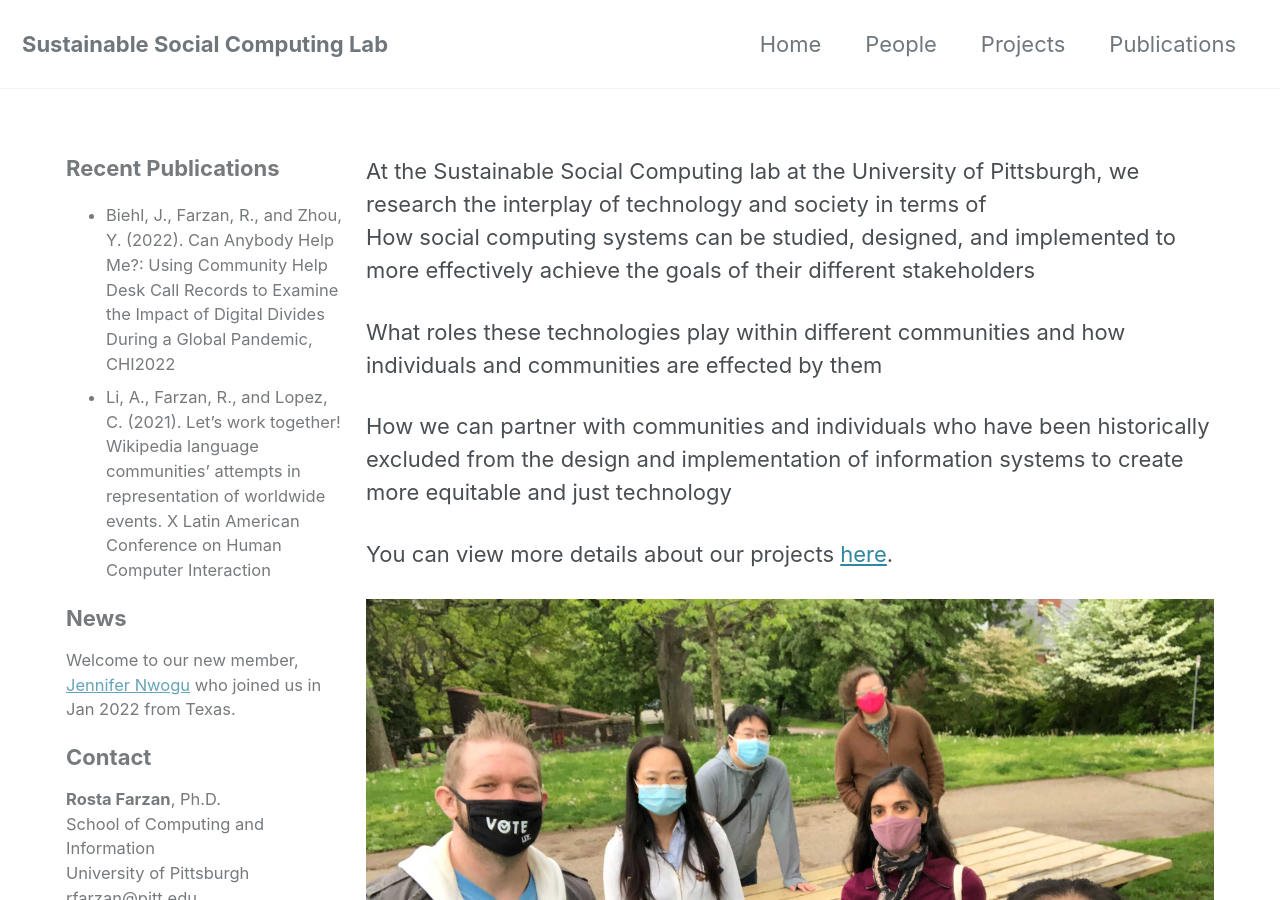
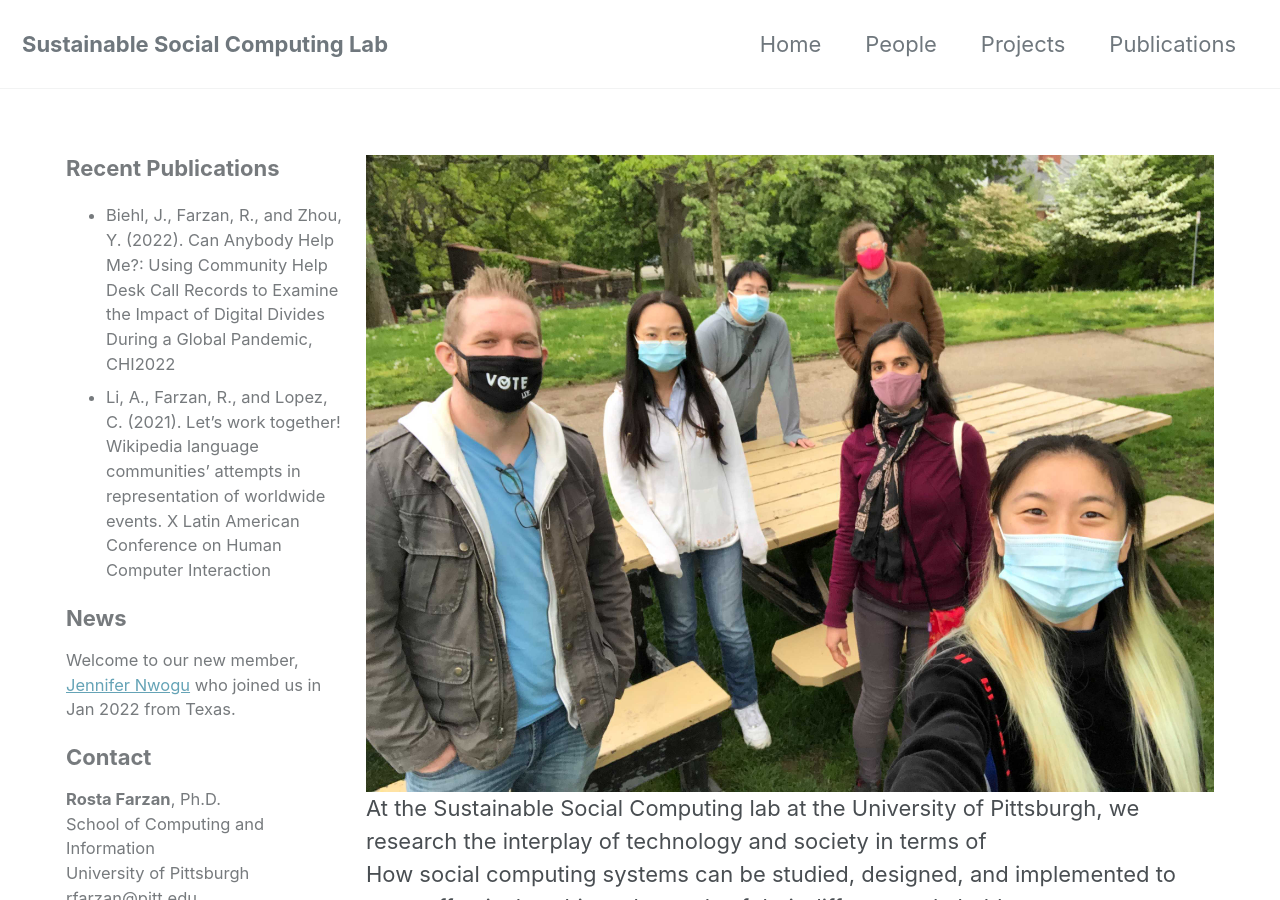
Before and after one commit to SSC-Pitt/SSC-Pitt.github.io, a Jekyll site: the page built from index.html, in a window 1280 px wide and 900 px high. Built offline with Jekyll 4.4.1, drawn with Linux system fonts in a browser that asks for light colours; cached includes are drawn as plain includes; nearby versions of some CDN libraries; the list of posts is cut into pages by our own code.

Commit message:
home page layout changes

```diff
--- a/index.html
+++ b/index.html
@@ -20,11 +20,11 @@ sidebar:
            "
 ---
 <dev class="index welcome-text">
+<img class="group_image" src="SCC-picnic.jpg"/>
 At the Sustainable Social Computing lab at the University of Pittsburgh, we research the interplay of technology and society in terms of
 <p>How social computing systems can be studied, designed, and implemented to more effectively achieve the goals of their different stakeholders</p>
 <p>What roles these technologies play within different communities and how individuals and communities are effected by them</p>
 <p>How we can partner with communities and individuals who have been historically excluded from the design and implementation of information systems to create more equitable and just technology</p>
 
 <p>You can view more details about our projects <a href='projects.html'>here</a>.</p>
-<img src="SCC-picnic.jpg"/>
 </dev>
```
